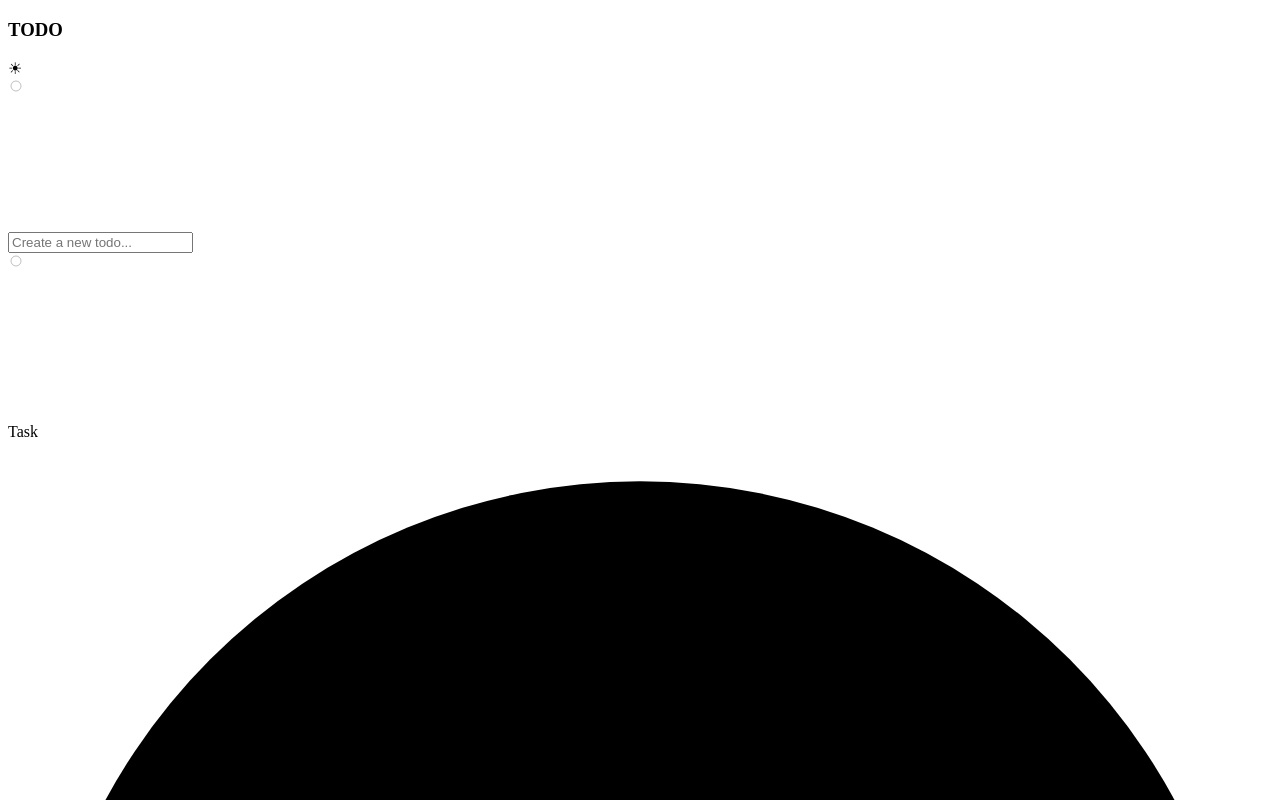
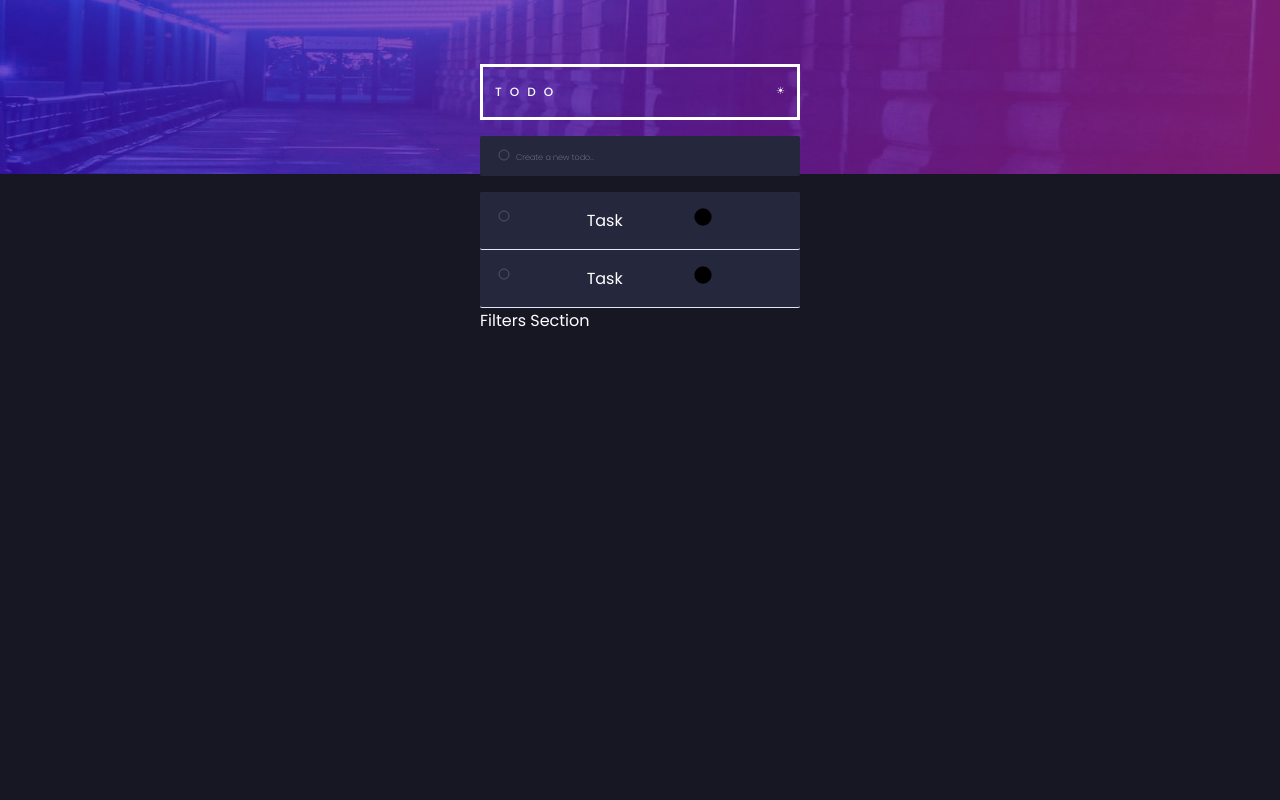
Before and after one commit to Suganya1990/AngularToDoApp, an Angular app: page / in a window 1280 px wide. Shown: the top 800 px of the page. Built offline with nearby package versions, Linux system fonts and the light colour scheme.

Commit message:
added front end tag

```diff
--- a/package.json
+++ b/package.json
@@ -21,6 +21,7 @@
     "@angular/platform-server": "^18.2.0",
     "@angular/router": "^18.2.0",
     "@angular/ssr": "^18.2.11",
+    "@fortawesome/angular-fontawesome": "^0.15.0",
     "express": "^4.18.2",
     "rxjs": "~7.8.0",
     "tslib": "^2.3.0",
--- a/src/app/app.component.html
+++ b/src/app/app.component.html
@@ -1,5 +1,9 @@
 <section class="app-container dark-background">
 
     <app-to-do/>
+    <div class="footer-section">
+        Challenge by <a href="https://www.frontendmentor.io?ref=challenge" target="_blank">Frontend Mentor</a> |
+        <a href="https://github.com/Suganya1990?tab=repositories" target="_blank">Git Hub Repo</a>
+    </div>
 
 </section>
--- a/src/index.html
+++ b/src/index.html
@@ -6,6 +6,10 @@
   <base href="/">
   <meta name="viewport" content="width=device-width, initial-scale=1">
   <link rel="icon" type="image/x-icon" href="favicon.ico">
+  <link rel="preconnect" href="https://fonts.googleapis.com">
+<link rel="preconnect" href="https://fonts.gstatic.com" crossorigin>
+<link href="https://fonts.googleapis.com/css2?family=Josefin+Sans:ital,wght@0,100..700;1,100..700&family=Open+Sans:ital,wght@0,300..800;1,300..800&family=Plus+Jakarta+Sans:ital,wght@0,200..800;1,200..800&family=Poppins:ital,wght@0,100;0,200;0,300;0,400;0,500;0,600;0,700;0,800;0,900;1,100;1,200;1,300;1,400;1,500;1,600;1,700;1,800;1,900&display=swap" rel="stylesheet">
+
 </head>
 <body>
   <app-root></app-root>
--- a/src/styles.css
+++ b/src/styles.css
@@ -1 +1,143 @@
 /* You can add global styles to this file, and also import other style files */
+:root {
+
+    /* Primary Colors */
+    -main-primary-brightBlue: hsl(220, 98%, 61%);
+    --background: linear-gradient hsl(192, 100%, 67%) to hsl(280, 87%, 65%);
+    /* Light Thene */
+    --main-light-gray:  hsl(0, 0%, 98%);
+    --main-light-blueGray-1:  hsl(236, 33%, 92%);
+    --main-light-blueGray-2:   hsl(233, 11%, 84%);
+    --main-light-blueGray-3: hsl(236, 9%, 61%);
+    --main-light-blueGray-4: hsl(235, 19%, 35%);
+    /* Dark Thene */
+    --main-dark-darkBlue:hsl(235, 21%, 11%);
+    --main-dark-veryDarkBlue: hsl(235, 24%, 19%);
+    --main-dark-lightGrayBlue: hsl(234, 39%, 85%);
+    --main-dark-darkGreyBlue1: hsl(236, 33%, 92%);
+    --main-dark-darkGreyBlue2: hsl(234, 11%, 52%);
+    --main-dark-darkGreyBlue3: hsl(233, 14%, 35%);
+    --main-dark-darkGreyBlue4: hsl(237, 14%, 26%);
+    --font-size: 18px;
+  }
+
+  *{
+    padding:  0;
+    margin: 0;
+    box-sizing: border-box;
+
+    font-family: "Poppins", sans-serif
+  }
+
+.light-background{
+  background-image: url('./images/bg-desktop-light.jpg');
+  background-image: 100%;
+
+  background-repeat: no-repeat;
+  background-position: center;
+  background-size:  300px 100px;
+  background-color:var(--main-light-gray);
+}
+.dark-background{
+  background-image: url('./images/bg-desktop-dark.jpg');
+  background-image: 100%;
+  background-repeat: no-repeat;
+  background-position: top;
+  background-size:  100% 20%;
+  background-color:var(--main-dark-darkBlue);
+}
+.app-container{
+
+  padding: 2em 2em;
+  display: flex;
+  align-items: center;
+  justify-content: center;
+  flex-direction: column;
+  overflow: hidden;
+  color:white;
+}
+.footer-section{
+  padding: 1em 0;
+  font-size: 12px;
+  text-align: center;
+}
+.todo-container{
+
+  height: 700px;
+ /* border:3px solid white;  */
+ margin: 2em;
+
+
+}
+.header{
+  border:3px solid white;
+  padding: 1em .75em;
+  display: flex;
+  justify-content: space-between;
+}
+.header-text{
+  font-size: 12px;
+  color: var(--main-light-gray);
+  font-weight: 500;
+  letter-spacing: 8px;
+
+}
+
+.icon-theme{
+  font-size:10px;
+
+}
+
+/* new Task */
+.task-new-container{
+  /* border: 1px solid white; */
+  display: flex;
+  background-color: hsl(235, 24%, 19%);
+  align-items: center;
+  border-radius: 2px;
+  height: 40px;
+  width: 320px;
+  padding: 1em;
+  margin: 1em 0 ;
+}
+.icon-container{
+  color:transparent;
+  /* border: 1px solid black; */
+
+}
+
+.svg{
+  display: block;
+  height:18px;
+  width: 20px;
+  /* border:2px solid blue; */
+}
+
+
+input{
+  font-size: 12px;
+  outline: none;
+  background: transparent;
+  border: none;
+  /* border:2px solid blue; */
+  display: block;
+}
+
+input::placeholder {
+  font-size: 8px;
+  font-weight: 200;
+  opacity: 0.5;
+  color: var(--main-dark-darkGreyBlue1);
+}
+
+.task-container{
+
+  border-radius: 2px;
+  background-color: hsl(235, 24%, 19%);
+}
+.task{
+  border-bottom: 1px solid var(--main-dark-darkGreyBlue1);
+  display: flex;
+  justify-content: space-between;
+  padding: 1em;
+}
```
Also changed, not shown: 1 other file (tests, documents, lock files or other folders).
